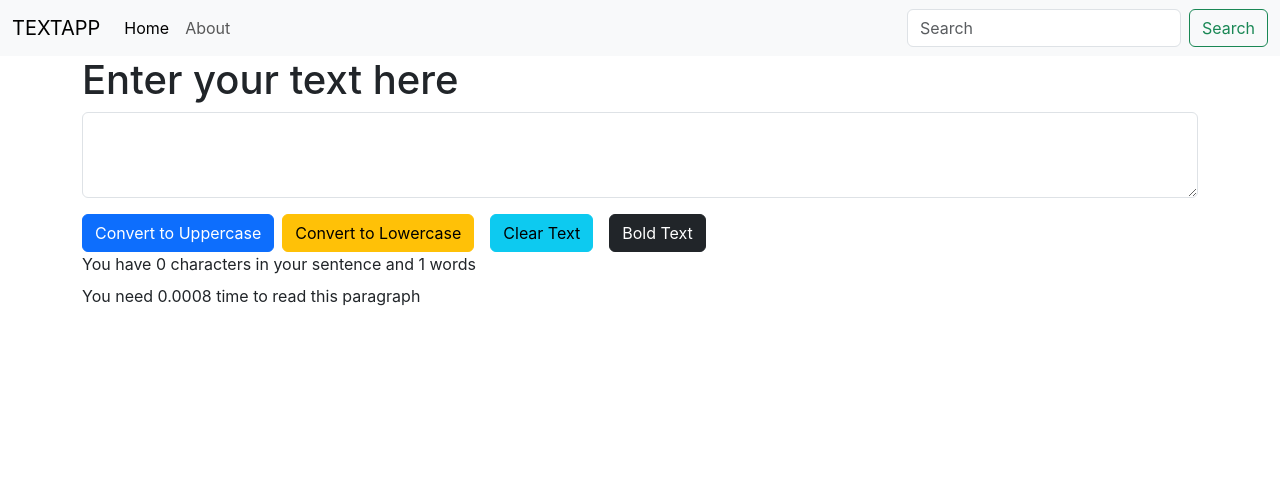
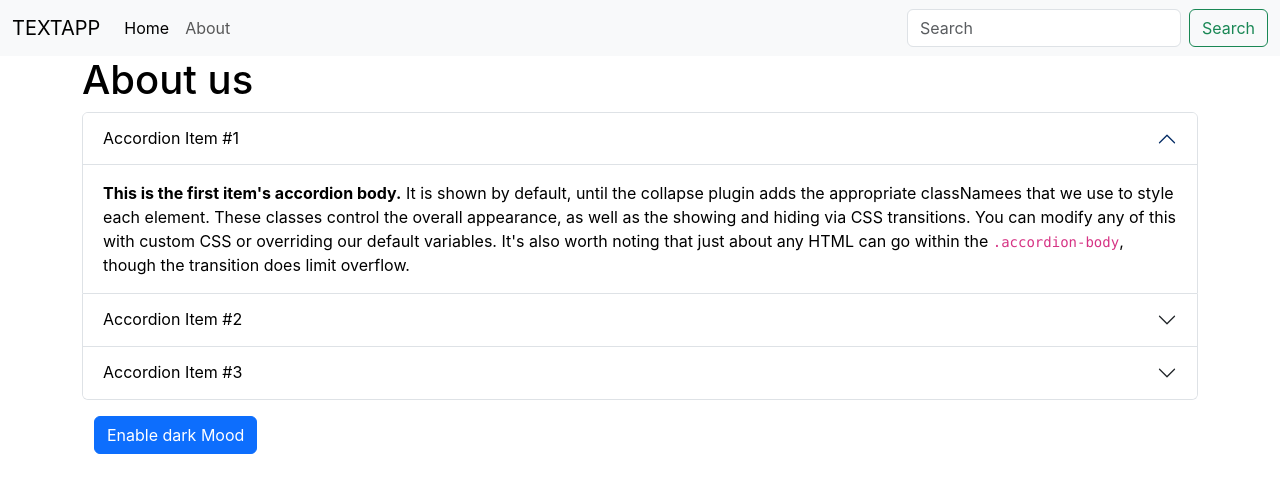
Before and after one commit to 1804049Shorna/React-App, a React (Create React App) app: page / in a window 1280 px wide. Shown: the top 492 px of the page. Built offline with nearby package versions, Linux system fonts and the light colour scheme.

Commit message:
tutorial 11 done

```diff
--- a/src/App.js
+++ b/src/App.js
@@ -2,6 +2,7 @@ import logo from './logo.svg';
 import './App.css';
 import Modul from './components/modul.js';
 import TEXTFROM from './components/Textform.js';
+import About from './components/About.js';
 
 import React,{useState} from "react";
 
@@ -11,7 +12,11 @@ function App() {
   return (
   <>
   <Modul title="TEXTAPP"/>
-   <TEXTFROM  heading="Enter your text here"/>
+   {/* <TEXTFROM  heading="Enter your text here"/> */}
+   <div className='container'>
+       <About/>
+   </div>
+
   </>
 
   );
--- /dev/null
+++ b/src/components/About.js
@@ -0,0 +1,143 @@
+import React,{useState}from "react";
+
+export default function About() {
+
+   const [myStyle,setMyStyle]=useState({
+        color: 'black',
+        backgroundColor:'white'
+   }
+
+
+   )
+   const[buttontext,SetButtonText]=useState("Enable dark Mood")
+   const toggleStyle=()=>{
+    if(myStyle.color=='white')
+    {
+        setMyStyle(
+            {
+                color: 'black',
+                backgroundColor:'white'
+           }
+        )
+        SetButtonText("Enable Dark Mood");
+    }
+    else{
+
+        setMyStyle(
+            {
+                color: 'white',
+                backgroundColor:'black'
+           }
+        )
+      SetButtonText  ("Enable light Mood");
+    }
+
+   }
+  return (
+    <>
+    <div classNameName="container" style={myStyle}>
+      <h1>About us</h1>
+      <div className="accordion" id="accordionExample" >
+        <div className="accordion-item">
+          <h2 className="accordion-header">
+            <button
+              className="accordion-button"
+              type="button"
+              data-bs-toggle="collapse"
+              data-bs-target="#collapseOne"
+              aria-expanded="true"
+              aria-controls="collapseOne"
+              style={myStyle}
+            >
+              Accordion Item #1
+            </button>
+          </h2>
+          <div
+            id="collapseOne"
+            className="accordion-collapse collapse show"
+            data-bs-parent="#accordionExample"
+          >
+            <div className="accordion-body" style={myStyle}>
+              <strong>This is the first item's accordion body.</strong> It is
+              shown by default, until the collapse plugin adds the appropriate
+              classNamees that we use to style each element. These classes
+              control the overall appearance, as well as the showing and hiding
+              via CSS transitions. You can modify any of this with custom CSS or
+              overriding our default variables. It's also worth noting that just
+              about any HTML can go within the <code>.accordion-body</code>,
+              though the transition does limit overflow.
+            </div>
+          </div>
+        </div>
+        <div className="accordion-item">
+          <h2 className="accordion-header">
+            <button
+              className="accordion-button collapsed"
+              type="button"
+              data-bs-toggle="collapse"
+              data-bs-target="#collapseTwo"
+              aria-expanded="false"
+              aria-controls="collapseTwo"
+              style={myStyle}
+            >
+              Accordion Item #2
+            </button>
+          </h2>
+          <div
+            id="collapseTwo"
+            className="accordion-collapse collapse"
+            data-bs-parent="#accordionExample"
+          >
+            <div className="accordion-body" style={myStyle}>
+              <strong>This is the second item's accordion body.</strong> It is
+              hidden by default, until the collapse plugin adds the appropriate
+              classNamees that we use to style each element. These classNamees
+              control the overall appearance, as well as the showing and hiding
+              via CSS transitions. You can modify any of this with custom CSS or
+              overriding our default variables. It's also worth noting that just
+              about any HTML can go within the <code>.accordion-body</code>,
+              though the transition does limit overflow.
+            </div>
+          </div>
+        </div>
+        <div className="accordion-item">
+          <h2 className="accordion-header">
+            <button
+              className="accordion-button collapsed"
+              type="button"
+              data-bs-toggle="collapse"
+              data-bs-target="#collapseThree"
+              aria-expanded="false"
+              aria-controls="collapseThree"
+              style={myStyle}
+            >
+              Accordion Item #3
+            </button>
+          </h2>
+          <div
+            id="collapseThree"
+            className="accordion-collapse collapse"
+            data-bs-parent="#accordionExample"
+          >
+            <div className="accordion-body" style={myStyle}>
+              <strong>This is the third item's accordion body.</strong> It is
+              hidden by default, until the collapse plugin adds the appropriate
+              classNamees that we use to style each element. These classNamees
+              control the overall appearance, as well as the showing and hiding
+              via CSS transitions. You can modify any of this with custom CSS or
+              overriding our default variables. It's also worth noting that just
+              about any HTML can go within the <code>.accordion-body</code>,
+              though the transition does limit overflow.
+            </div>
+          </div>
+        </div>
+      </div>
+
+
+    </div>
+    <div className="container my-3">
+         <button class="btn btn-primary" onClick={toggleStyle}>{buttontext}</button>
+      </div>
+    </>
+  );
+}
```
